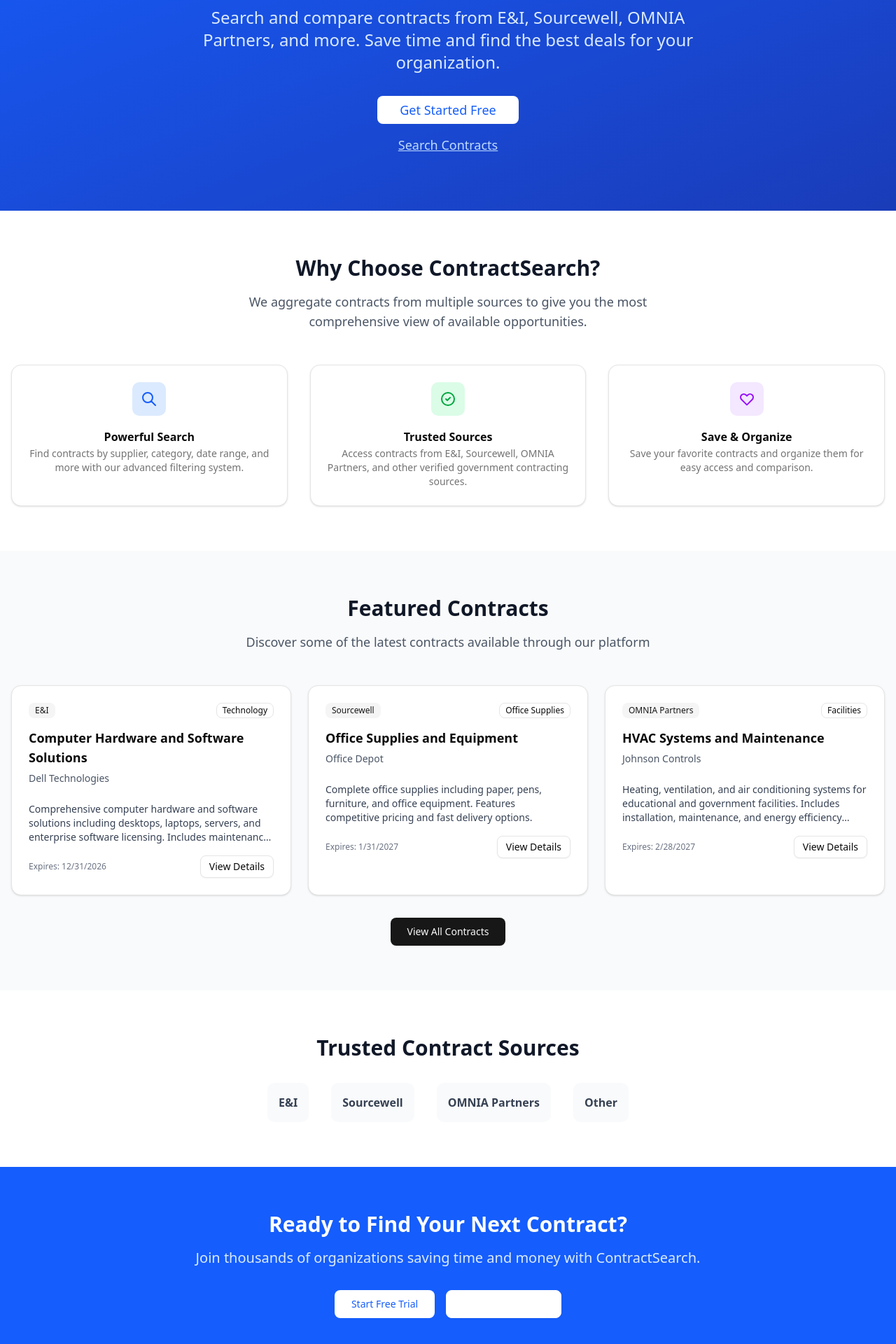
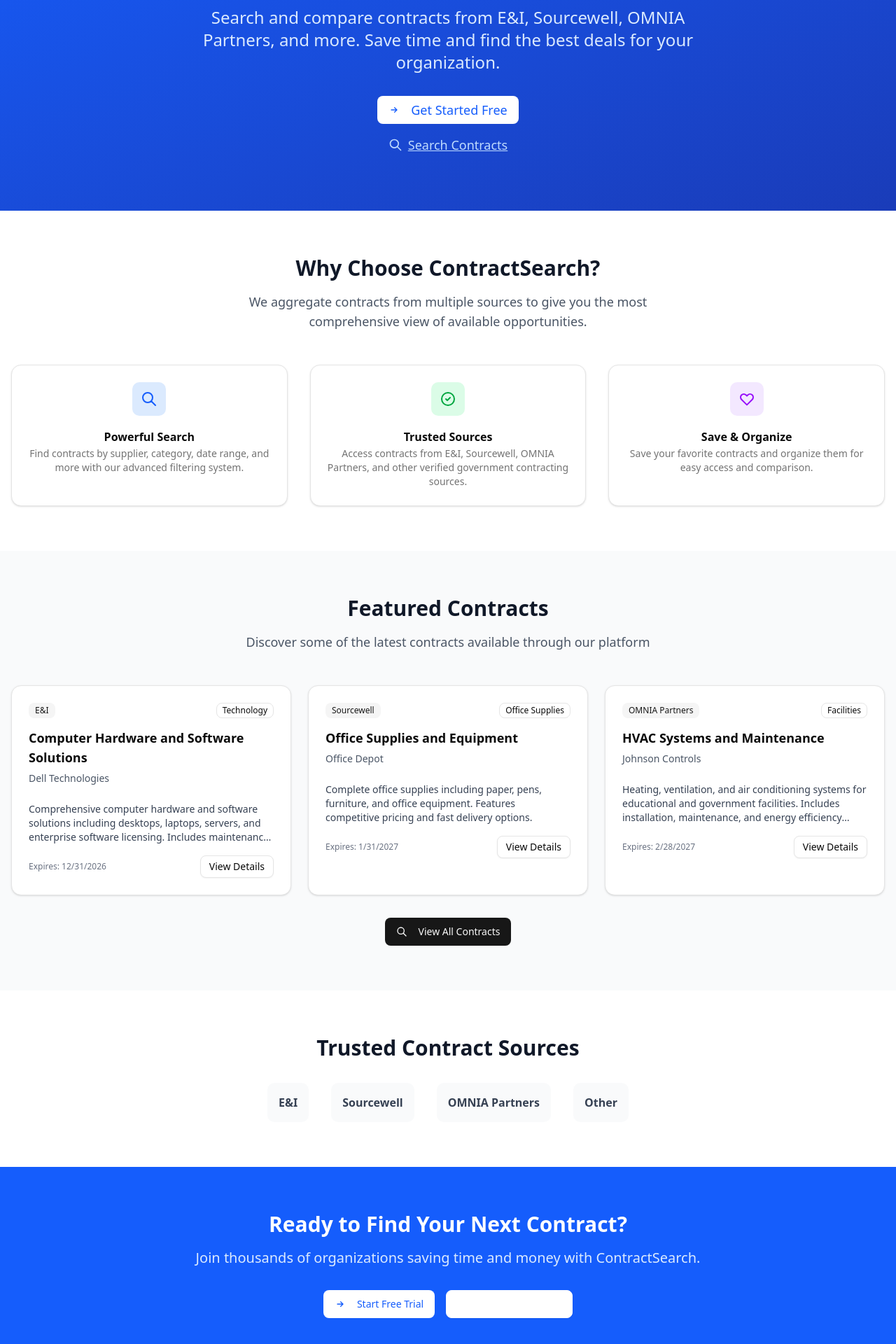
Before and after one commit to tylerhathaway09/contractSearch2025, a Next.js app: page / in a window 1280 px wide. Shown: the part 280-2200 px from the top of the page at 70% size. Built offline with nearby package versions, Linux system fonts and the light colour scheme.

Commit message:
Enhance search page design and add icons to CTAs

```diff
--- a/src/app/page.tsx
+++ b/src/app/page.tsx
@@ -23,12 +23,20 @@ export default function Home() {
           </p>
           <div className="flex flex-col items-center gap-4">
             <Button size="lg" className="bg-white text-blue-600 hover:bg-gray-100 px-8 py-3 text-lg" asChild>
-              <Link href="/signup">Get Started Free</Link>
+              <Link href="/signup">
+                <svg className="w-5 h-5 mr-2" fill="none" stroke="currentColor" viewBox="0 0 24 24">
+                  <path strokeLinecap="round" strokeLinejoin="round" strokeWidth={2} d="M13 7l5 5m0 0l-5 5m5-5H6" />
+                </svg>
+                Get Started Free
+              </Link>
             </Button>
             <Link
               href="/search"
-              className="text-blue-200 hover:text-white transition-colors underline text-lg"
+              className="text-blue-200 hover:text-white transition-colors underline text-lg flex items-center gap-2"
             >
+              <svg className="w-5 h-5" fill="none" stroke="currentColor" viewBox="0 0 24 24">
+                <path strokeLinecap="round" strokeLinejoin="round" strokeWidth={2} d="M21 21l-6-6m2-5a7 7 0 11-14 0 7 7 0 0114 0z" />
+              </svg>
               Search Contracts
             </Link>
           </div>
@@ -137,7 +145,12 @@ export default function Home() {
 
           <div className="text-center mt-8">
             <Button size="lg" asChild>
-              <Link href="/search">View All Contracts</Link>
+              <Link href="/search">
+                <svg className="w-5 h-5 mr-2" fill="none" stroke="currentColor" viewBox="0 0 24 24">
+                  <path strokeLinecap="round" strokeLinejoin="round" strokeWidth={2} d="M21 21l-6-6m2-5a7 7 0 11-14 0 7 7 0 0114 0z" />
+                </svg>
+                View All Contracts
+              </Link>
             </Button>
           </div>
         </div>
@@ -170,10 +183,20 @@ export default function Home() {
           </p>
           <div className="flex flex-col sm:flex-row gap-4 justify-center">
             <Button size="lg" className="bg-white text-blue-600 hover:bg-gray-100" asChild>
-              <Link href="/signup">Start Free Trial</Link>
+              <Link href="/signup">
+                <svg className="w-5 h-5 mr-2" fill="none" stroke="currentColor" viewBox="0 0 24 24">
+                  <path strokeLinecap="round" strokeLinejoin="round" strokeWidth={2} d="M13 7l5 5m0 0l-5 5m5-5H6" />
+                </svg>
+                Start Free Trial
+              </Link>
             </Button>
             <Button size="lg" variant="outline" className="border-white text-white hover:bg-white hover:text-blue-600" asChild>
-              <Link href="/search">Browse Contracts</Link>
+              <Link href="/search">
+                <svg className="w-5 h-5 mr-2" fill="none" stroke="currentColor" viewBox="0 0 24 24">
+                  <path strokeLinecap="round" strokeLinejoin="round" strokeWidth={2} d="M21 21l-6-6m2-5a7 7 0 11-14 0 7 7 0 0114 0z" />
+                </svg>
+                Browse Contracts
+              </Link>
             </Button>
           </div>
         </div>
--- a/src/app/search/page.tsx
+++ b/src/app/search/page.tsx
@@ -74,35 +74,40 @@ export default function SearchPage() {
   };
 
   return (
-    <div className="container mx-auto px-4 py-8">
-      {/* Search Section */}
-      <div className="mb-8">
-        <div className="text-center mb-6">
-          <h1 className="text-3xl font-bold text-gray-900 mb-2">
-            Search Contracts
+    <div className="min-h-screen">
+      {/* Search Hero Section */}
+      <section className="bg-gradient-to-br from-blue-600 to-blue-800 text-white py-16">
+        <div className="container mx-auto px-4 text-center">
+          <h1 className="text-3xl md:text-4xl font-bold mb-8">
+            Every contract at every top supplier and government source
           </h1>
-          <p className="text-lg text-gray-600">
-            Find the perfect contract for your organization
-          </p>
-        </div>
 
-        <Card className="max-w-2xl mx-auto">
-          <CardContent className="pt-6">
+          <div className="max-w-2xl mx-auto">
             <form onSubmit={handleSearch} className="flex gap-2">
+              <div className="relative flex-1">
+                <svg className="absolute left-3 top-1/2 transform -translate-y-1/2 w-5 h-5 text-gray-400" fill="none" stroke="currentColor" viewBox="0 0 24 24">
+                  <path strokeLinecap="round" strokeLinejoin="round" strokeWidth={2} d="M21 21l-6-6m2-5a7 7 0 11-14 0 7 7 0 0114 0z" />
+                </svg>
                 <Input
-                placeholder="Search contracts, suppliers, categories..."
+                  placeholder="Search contract title, supplier, category..."
                   value={filters.query || ''}
                   onChange={(e) => setFilters(prev => ({ ...prev, query: e.target.value }))}
-                className="text-lg py-3"
+                  className="text-lg py-4 pl-12 pr-4 bg-white text-black border-0 rounded-lg"
                 />
-              <Button type="submit" size="lg" className="px-8">
+              </div>
+              <Button type="submit" size="lg" className="px-8 py-4 bg-white text-black hover:bg-gray-100">
+                <svg className="w-5 h-5 mr-2" fill="none" stroke="currentColor" viewBox="0 0 24 24">
+                  <path strokeLinecap="round" strokeLinejoin="round" strokeWidth={2} d="M21 21l-6-6m2-5a7 7 0 11-14 0 7 7 0 0114 0z" />
+                </svg>
                 Search
               </Button>
             </form>
-          </CardContent>
-        </Card>
           </div>
+        </div>
+      </section>
 
+      {/* Results Section */}
+      <div className="container mx-auto px-4 py-8">
         <div className="flex flex-col lg:flex-row gap-8">
         {/* Filters Sidebar */}
         <div className="lg:w-1/4">
@@ -287,5 +292,6 @@ export default function SearchPage() {
         </div>
         </div>
       </div>
+    </div>
   );
 }
```
Lines whose indentation alone changed are shown as unchanged.
